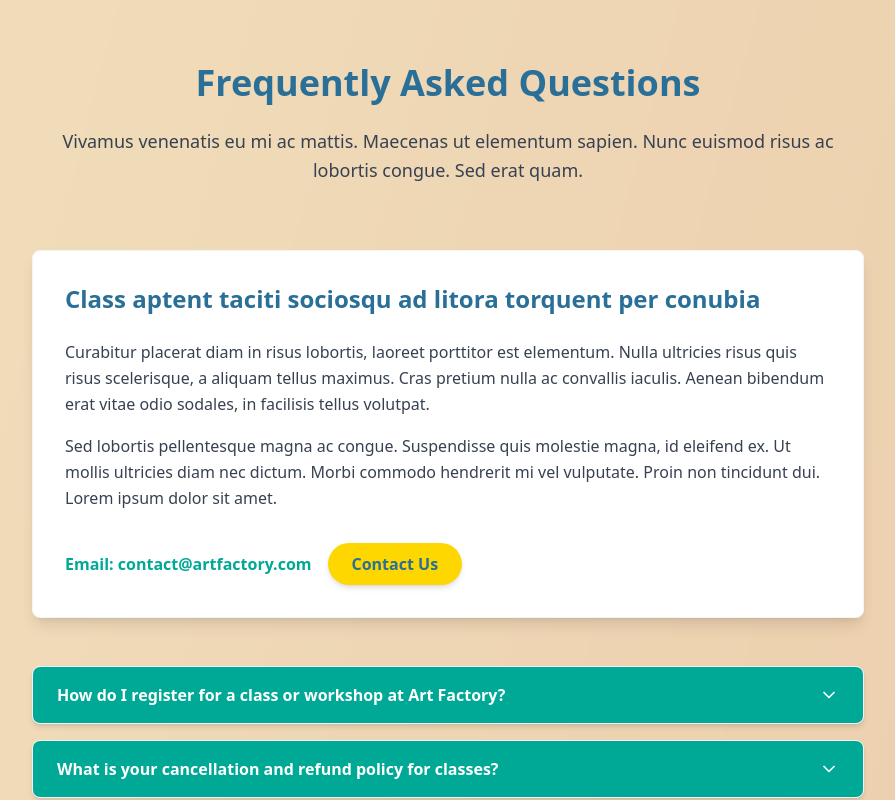
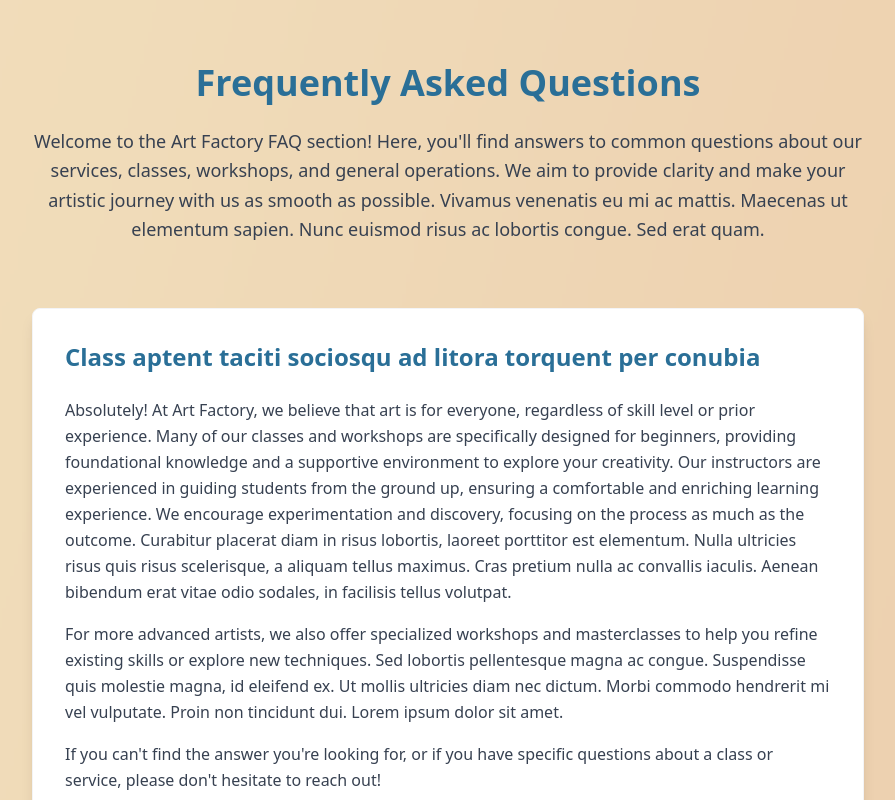
Before and after one commit to sampathmenuka/Art_Factory, a React (Vite) app in the folder project/: page / in a window 1280 px wide. Shown: the part 2560-3360 px from the top of the page, without its empty margins (192-1087 px from the left). Built offline with nearby package versions, Linux system fonts and the light colour scheme.

Commit message:
feat: Enhance FAQ section content for improved clarity and user engagement

```diff
--- a/project/src/components/FAQSection.tsx
+++ b/project/src/components/FAQSection.tsx
@@ -59,7 +59,7 @@ const FAQSection: React.FC<FAQSectionProps> = ({ scrollToSection }) => {
             Frequently Asked Questions
           </h2>
           <p className="text-lg text-gray-700 leading-relaxed">
-            Vivamus venenatis eu mi ac mattis. Maecenas ut elementum sapien. Nunc euismod risus ac lobortis congue. Sed erat quam.
+            Welcome to the Art Factory FAQ section! Here, you'll find answers to common questions about our services, classes, workshops, and general operations. We aim to provide clarity and make your artistic journey with us as smooth as possible. Vivamus venenatis eu mi ac mattis. Maecenas ut elementum sapien. Nunc euismod risus ac lobortis congue. Sed erat quam.
           </p>
         </div>
 
@@ -70,11 +70,12 @@ const FAQSection: React.FC<FAQSectionProps> = ({ scrollToSection }) => {
           </h3>
           <div className="space-y-4 text-gray-700 leading-relaxed">
             <p>
-              Curabitur placerat diam in risus lobortis, laoreet porttitor est elementum. Nulla ultricies risus quis risus scelerisque, a aliquam tellus maximus. Cras pretium nulla ac convallis iaculis. Aenean bibendum erat vitae odio sodales, in facilisis tellus volutpat.
-            </p>
-            <p>
-              Sed lobortis pellentesque magna ac congue. Suspendisse quis molestie magna, id eleifend ex. Ut mollis ultricies diam nec dictum. Morbi commodo hendrerit mi vel vulputate. Proin non tincidunt dui. Lorem ipsum dolor sit amet.
-            </p>
+              Absolutely! At Art Factory, we believe that art is for everyone, regardless of skill level or prior experience. Many of our classes and workshops are specifically designed for beginners, providing foundational knowledge and a supportive environment to explore your creativity. Our instructors are experienced in guiding students from the ground up, ensuring a comfortable and enriching learning experience. We encourage experimentation and discovery, focusing on the process as much as the outcome. Curabitur placerat diam in risus lobortis, laoreet porttitor est elementum. Nulla ultricies risus quis risus scelerisque, a aliquam tellus maximus. Cras pretium nulla ac convallis iaculis. Aenean bibendum erat vitae odio sodales, in facilisis tellus volutpat.</p>
+
+            <p> For more advanced artists, we also offer specialized workshops and masterclasses to help you refine existing skills or explore new techniques. Sed lobortis pellentesque magna ac congue. Suspendisse quis molestie magna, id eleifend ex. Ut mollis ultricies diam nec dictum. Morbi commodo hendrerit mi vel vulputate. Proin non tincidunt dui. Lorem ipsum dolor sit amet.</p>
+
+              <p> If you can't find the answer you're looking for, or if you have specific questions about a class or service, please don't hesitate to reach out!
+              </p>
             <div className="flex flex-col sm:flex-row items-start sm:items-center gap-4 pt-4">
               <p className="text-[#00a896] font-semibold">
                 Email: contact@artfactory.com
```
